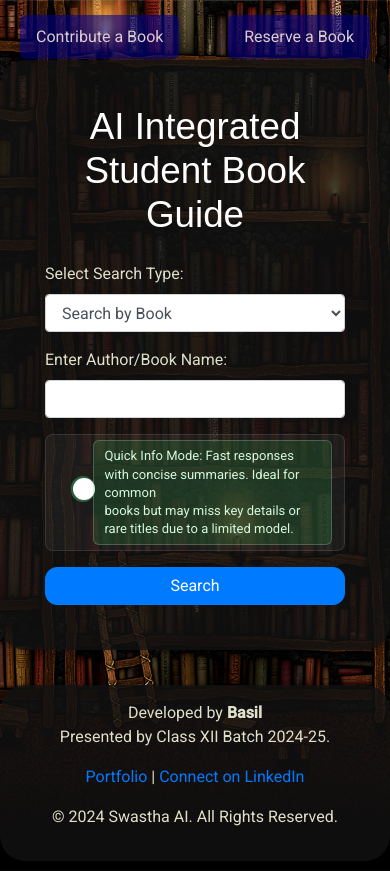
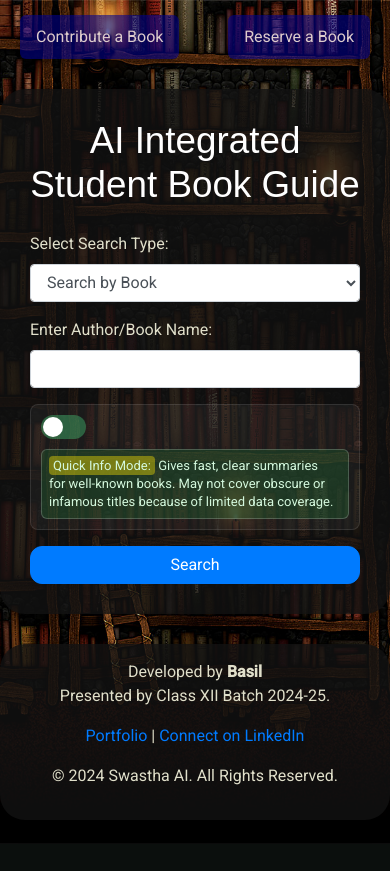
Before and after one commit to basil-the-py-developer/AI-Library, a Flask app: template templates/index.html in a window 390 px wide. After the commit the page ends 843 px from the top, so only its background shows below. Run offline with Flask 3, Linux system fonts and the light colour scheme; the template is opened without the code that fills it, so the values that code supplies are empty; some libraries are stand-ins or nearby versions.

Commit message:
Fixed Mobile UI

```diff
--- a/templates/index.html
+++ b/templates/index.html
@@ -68,8 +68,9 @@
             color: #c4acac;
             text-decoration: none;
         }
+
         .btn.btn-primary {
-    border-radius: 12px; /* You can increase to 20px or even 999px for pill shape */
+            border-radius: 12px;
         }
 
 
@@ -209,36 +210,75 @@
             color: #cce6ff;
         }
 
-/* Green background when disabled */
         .green-bg {
             background-color: rgba(40, 167, 69, 0.2);
             color: #d4f8dd;
         }
 
         #toggleStatusBox span {
-            font-size: 13px; /* Set default font size */
+            font-size: 13px;
         }
 
 
-/* Green (default/off) */
         .switch .slider {
             background-color: rgba(72, 201, 120, 0.4);
-
         }
 
-/* Blue (on/checked) */
         .switch input:checked + .slider {
             background-color: rgba(18, 133, 255, 0.544); /* Transparent dark blue */
         }
 
-
-/* Slider circle */
         .slider::before {
             background-color: white;
         }
+        @media (max-width: 576px) {
+            .container {
+                padding: 30px;
+                margin-top: 55px;
 
+            }
+            .footer-container {
+                margin-top: 20px;
+            }
 
+            .toggle-right {
+                flex-direction: column;
+                align-items: flex-start;
+            }
 
+            .switch {
+                margin-bottom: 10px;
+                margin-left: 0;
+            }
+
+            #toggleStatusBox {
+                width: 100%;
+                max-width: 510px;
+                font-size: 13px;
+                padding: 7px;
+                right: 0px;
+            }
+
+            .toggle-card {
+                padding: 10px;
+            }
+        }
+        @media (max-width: 400px) {
+            .switch {
+                width: 45px;
+                height: 24px;
+            }
+
+            .switch .slider::before {
+                height: 20px;
+                width: 20px;
+            }
+        }
+        .highlight {
+            background-color: rgba(255, 230, 0, 0.4); /* Light yellow background */
+            padding: 2px 4px;
+            border-radius: 4px;
+        }
 
     </style>
 </head>
@@ -303,36 +343,46 @@
             const statusBox = document.getElementById("toggleStatusBox");
             const slider = document.querySelector(".slider");
 
+            function updateStatusBox(isChecked) {
+                const isMobile = window.matchMedia("(max-width: 576px)").matches;
 
-            statusBox.classList.add("green-bg");
-            statusBox.innerHTML = `
-                <span class="line">Quick Info Mode: Fast responses with concise summaries. Ideal for common</span><br>
-                <span class="line">books but may miss key details or rare titles due to a limited model.</span>
-            `;
-            slider.style.backgroundColor = "rgba(72, 201, 120, 0.4)";
-
-
-            toggle.addEventListener("change", function () {
-                if (this.checked) {
+                if (isChecked) {
                     statusBox.classList.remove("green-bg");
                     statusBox.classList.add("blue-bg");
-                    statusBox.innerHTML = `
-                        <span class="line">Detailed Info Mode: Slower, but more accurate, advanced, and thorough. Best</span><br>
-                        <span class="line">for deep insights, rare titles, and rich, comprehensive information.</span>
-                    `;
-                    slider.style.backgroundColor = "rgba(18, 133, 255, 0.544)"; // Transparent dark blue
+                    statusBox.innerHTML = isMobile
+                        ? `<span class="line"><span class="highlight">Detailed Info Mode:</span> Slower, yet precise and</span><br>
+                        <span class="line">in-depth. Ideal for infamous books, deep insights</span><br>
+                        <span class="line">and comprehensive coverage.</span>`
+                        : `<span class="line"><span class="highlight">Detailed Info Mode:</span> Slower, yet precise and in-depth. Ideal for infamous     </span><br>
+                        <span class="line">books deep insights and comprehensive coverage.</span>`;
+                    slider.style.backgroundColor = "rgba(18, 133, 255, 0.544)";
                 } else {
                     statusBox.classList.remove("blue-bg");
                     statusBox.classList.add("green-bg");
-                    statusBox.innerHTML = `
-                        <span class="line">Quick Info Mode: Fast responses with concise summaries. Ideal for common</span><br>
-                        <span class="line">books but may miss key details or rare titles due to a limited model.</span>
-                    `;
+                    statusBox.innerHTML = isMobile
+                        ? `<span class="line"><span class="highlight">Quick Info Mode:</span> Gives fast, clear summaries</span><br>
+                        <span class="line">for well-known books. May not cover obscure or</span><br>
+                        <span class="line">infamous titles because of limited data coverage.</span>`
+                        : `<span class="line"><span class="highlight">Quick Info Mode:</span> Gives fast, clear summaries for well-known books. But</span><br>
+                        <span class="line">may not cover obscure or infamous titles because of limited data coverage.</span>`;
                     slider.style.backgroundColor = "rgba(72, 201, 120, 0.4)";
+                }
+            }
 
-                }
+            // Initial setup
+            updateStatusBox(toggle.checked);
+
+            // Toggle event listener
+            toggle.addEventListener("change", function () {
+                updateStatusBox(this.checked);
+            });
+
+            // Update on screen resize to stay responsive
+            window.addEventListener("resize", function () {
+                updateStatusBox(toggle.checked);
             });
         });
+
 
 
     </script>
```
Lines whose indentation alone changed are shown as unchanged.
